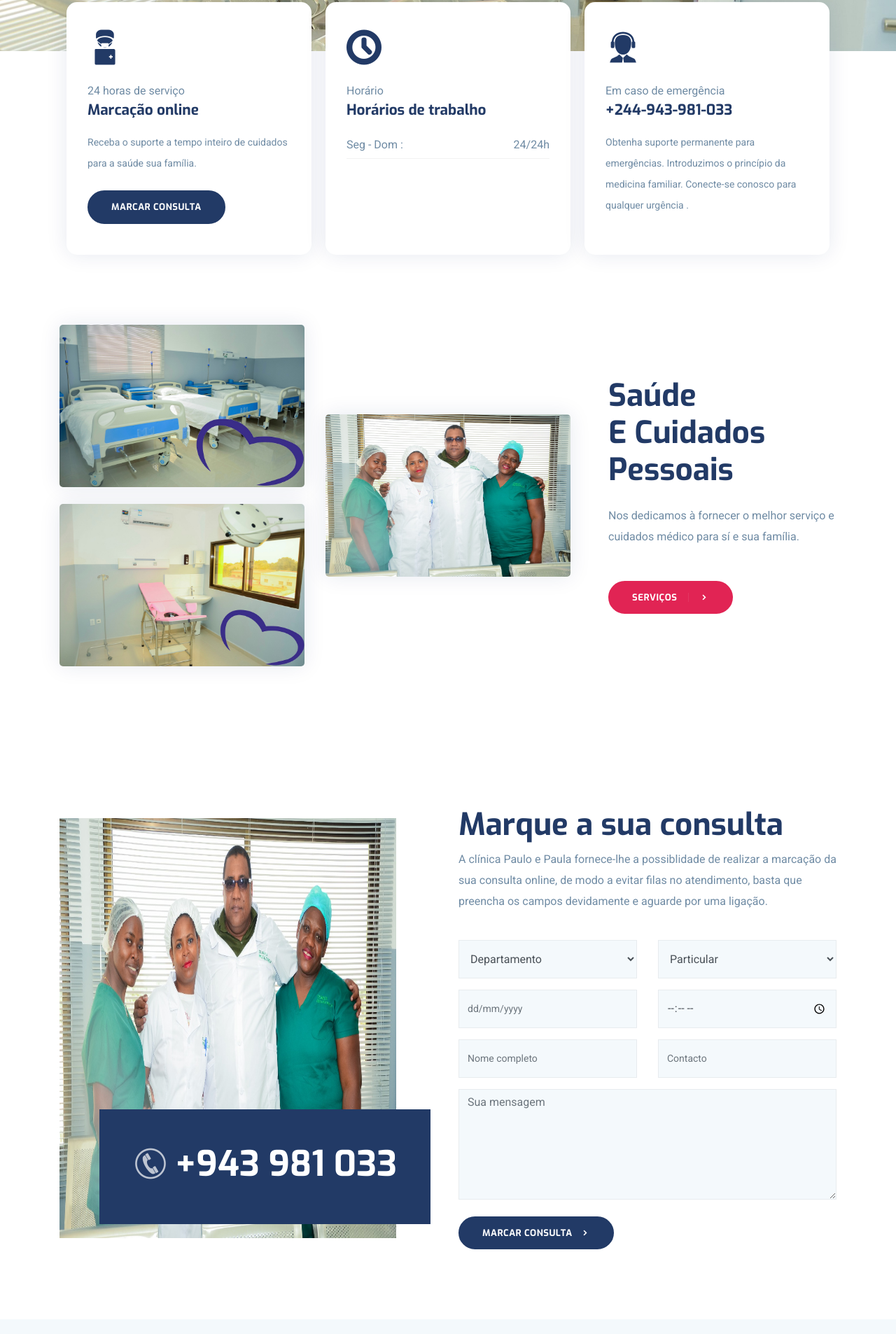
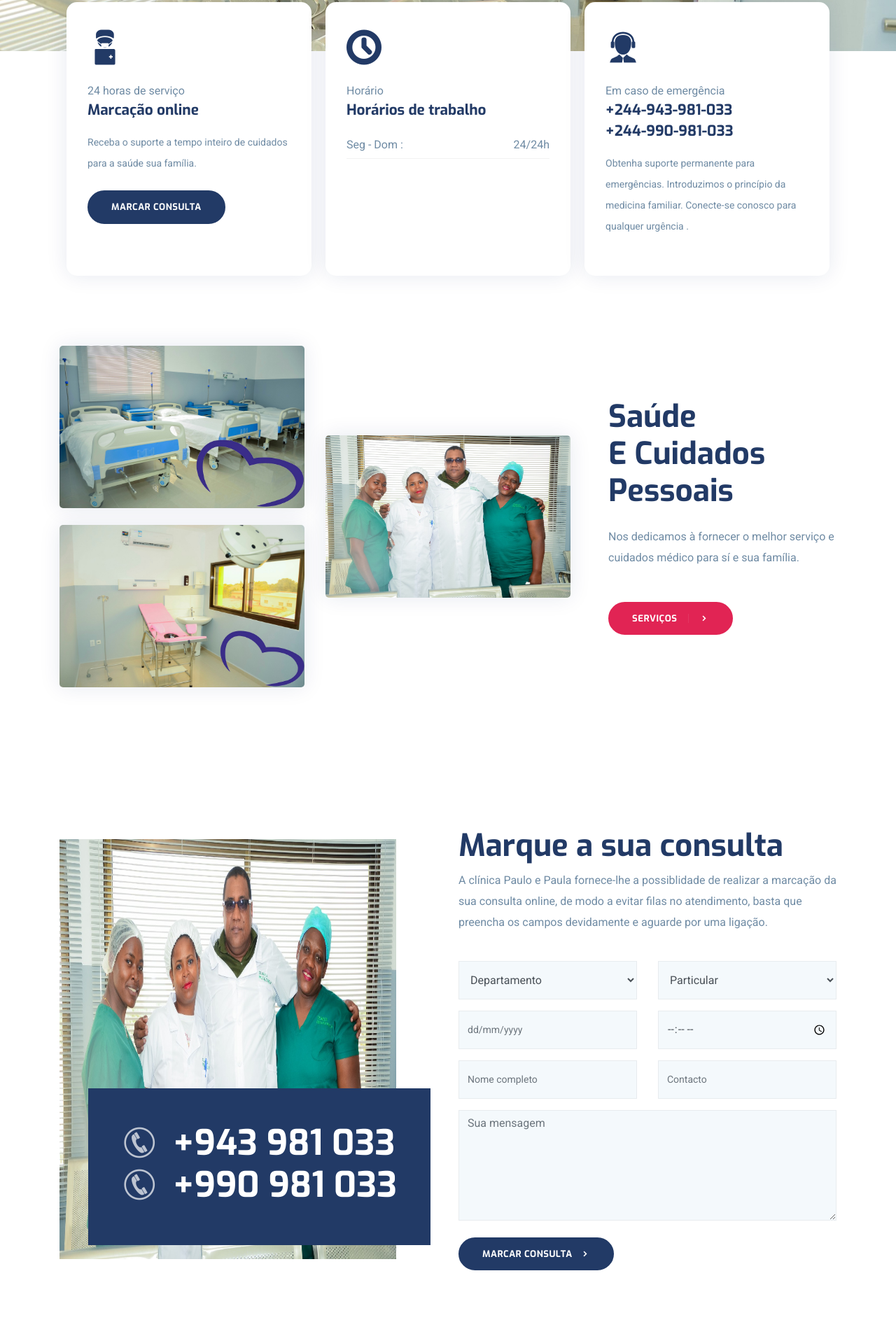
Before and after one commit to pintologia/cl-nica, a plain HTML site: page index.html in a window 1280 px wide. Shown: the part 674-2580 px from the top of the page at 70% size. Drawn offline with Linux system fonts and the light colour scheme; some packages are replaced by stand-ins of ours.

Commit message:
depois da revisão

```diff
--- a/index.html
+++ b/index.html
@@ -5,7 +5,7 @@
 <meta http-equiv="X-UA-Compatible" content="IE=edge">
 <meta name="viewport" content="width=device-width, initial-scale=1.0">
 
-  <title>P&P</title>
+  <title>C. PauloePaula</title>
 
   <!-- Favicon -->
   <link rel="shortcut icon" type="image/x-icon" href="/images/favicon.ico" />
@@ -128,7 +128,7 @@
 							<i class="icofont-support"></i>
 						</div>
 						<span>Em caso de emergência</span>
-						<h4 class="mb-3">+244-943-981-033</h4>
+						<h4 class="mb-3">+244-943-981-033 <br> +244-990-981-033 </h4>
 						<p>Obtenha suporte permanente para emergências. Introduzimos o princípio da medicina familiar. Conecte-se conosco para
 						qualquer urgência .</p>
 					</div>
@@ -174,7 +174,7 @@
 				<div class="appoinment-content">
 					<img src="images/about/im-3.jpg" alt="" class="img-fluid">
 					<div class="emergency">
-						<h2 class="text-lg"><i class="icofont-phone-circle text-lg"></i>+943 981 033</h2>
+						<h2 class="text-lg"><i class="icofont-phone-circle text-lg"></i>  +943 981 033 <br> <i class="icofont-phone-circle text-lg"></i> +990 981 033</h2>
 					</div>
 				</div>
 			</div>
@@ -330,7 +330,7 @@
 							<i class="icofont-support mr-3"></i>
 							<span class="h6 mb-0">Seg à Dom : 24/24h</span>
 						</div>
-						<h4 class="mt-2"><a href="tel:+244-943-981-033">+244-943-981-033</a></h4>
+						<h4 class="mt-2"><a href="tel:+244-943-981-033">+244-943-981-033 <br> +244-990-981-033</a></h4>
 					</div>
 				</div>
 			</div>
```
Also changed, not shown: about.html (+2 -2 lines), appoinment.html (+3 -2 lines), blog-sidebar.html (+3 -2 lines), blog-single.html (+3 -2 lines), confirmation.html (+3 -2 lines), contact.html (+5 -3 lines), department.html (+3 -2 lines), service.html (+6 -3 lines).
